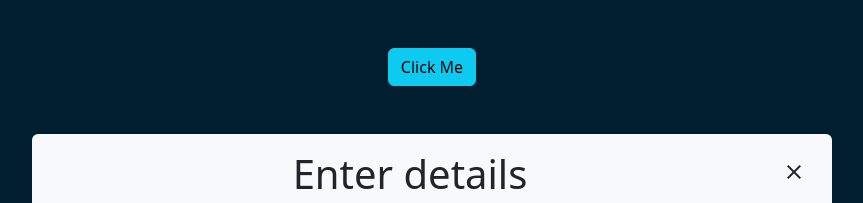
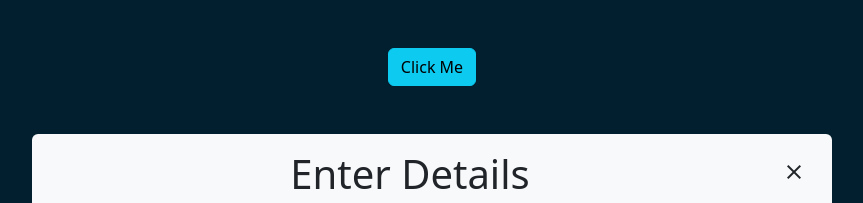
Before and after one commit to tavleennagi/tavleennagi.github.io, a plain HTML site: page Nagarro_Training/PopUp/index.html in a window 1280 px wide. Both pictures are taken after a click on the button "Click Me". Shown: the top 203 px of the page, without its empty margins (208-1071 px from the left). Drawn offline with nearby package versions, Linux system fonts and the light colour scheme.

Commit message:
Update index.html

```diff
--- a/Nagarro_Training/PopUp/index.html
+++ b/Nagarro_Training/PopUp/index.html
@@ -16,7 +16,7 @@
 			<div class="one">
                 <span class="material-symbols-outlined">
                     close </span>
-				<h1 class="text-center">Enter details</h1>
+				<h1 class="text-center">Enter Details</h1>
 
 				<form action="#">
 					<div class="form-group">
```
